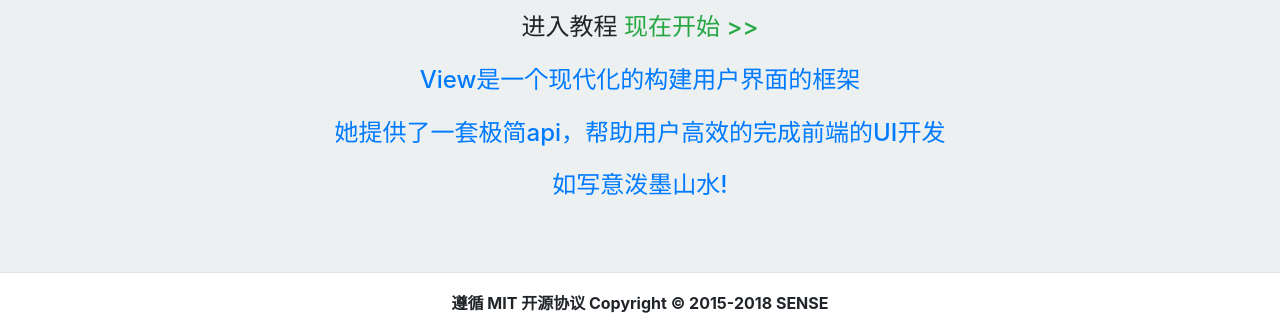
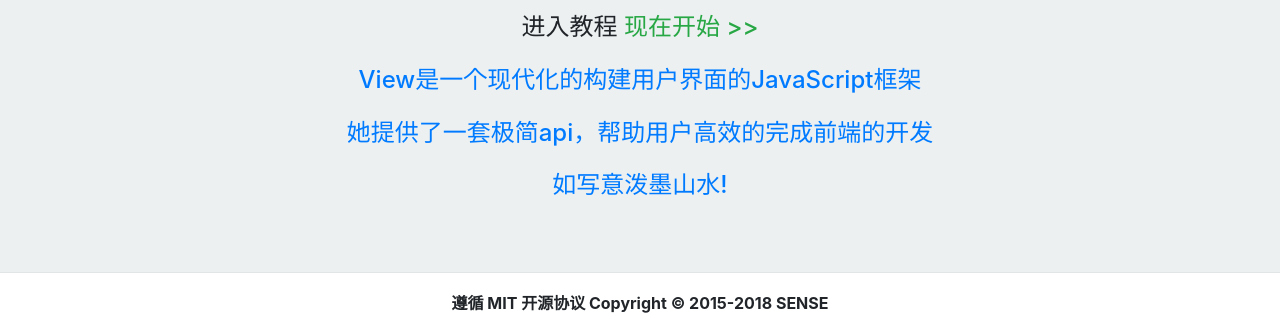
Before and after one commit to ChengSense/viewjs.org, a website: page index.html in a window 1280 px wide. Shown: the part 467-800 px from the top of the page. Drawn offline with nearby package versions, Linux system fonts and the light colour scheme.

Commit message:
2.0官网重构

```diff
--- a/view/pages/home.html
+++ b/view/pages/home.html
@@ -8,10 +8,10 @@
       <a href="#page" class="text-success">现在开始 >></a>
     </h4>
     <h4 class="text-primary pt-3">
-      View是一个现代化的构建用户界面的框架
+      View是一个现代化的构建用户界面的JavaScript框架
     </h4>
     <h4 class="text-primary pt-3">
-      她提供了一套极简api，帮助用户高效的完成前端的UI开发
+      她提供了一套极简api，帮助用户高效的完成前端的开发
     </h4>
     <h4 class="text-primary pt-3">
       如写意泼墨山水!
```
